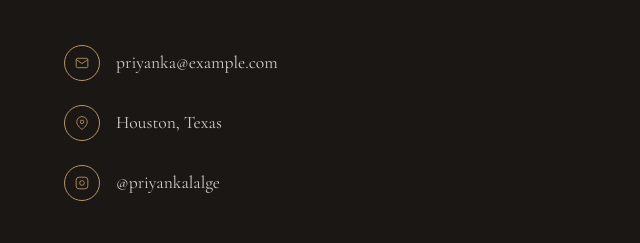
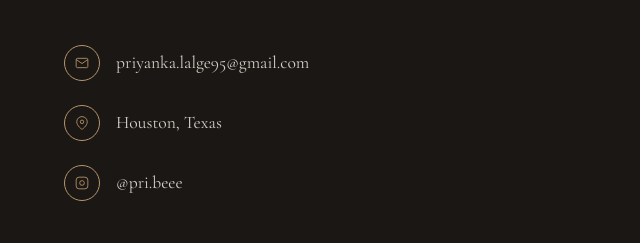
Before and after one commit to nirukk52/PriyankaPortfolio, a plain HTML site: page index.html in a window 1280 px wide. Shown: the part 4681-4924 px from the top of the page, 0-640 px from the left. Drawn offline with nearby package versions, Linux system fonts and the light colour scheme; a web font is replaced by a local one.

Commit message:
Update contact information in index.html: changed email address and Instagram handle for Priyanka Lalge.

```diff
--- a/index.html
+++ b/index.html
@@ -914,7 +914,7 @@
               <polyline points="22,6 12,13 2,6"/>
             </svg>
           </div>
-          <span class="contact-value"><a href="mailto:priyanka@example.com">priyanka@example.com</a></span>
+          <span class="contact-value"><a href="mailto:priyanka.lalge95@gmail.com">priyanka.lalge95@gmail.com</a></span>
         </div>
         <div class="contact-row">
           <div class="contact-icon">
@@ -933,7 +933,7 @@
               <line x1="17.5" y1="6.5" x2="17.51" y2="6.5"/>
             </svg>
           </div>
-          <span class="contact-value"><a href="https://instagram.com/priyankalalge" target="_blank" rel="noopener">@priyankalalge</a></span>
+          <span class="contact-value"><a href="https://instagram.com/pri.beee" target="_blank" rel="noopener">@pri.beee</a></span>
         </div>
       </div>
     </div>
```
